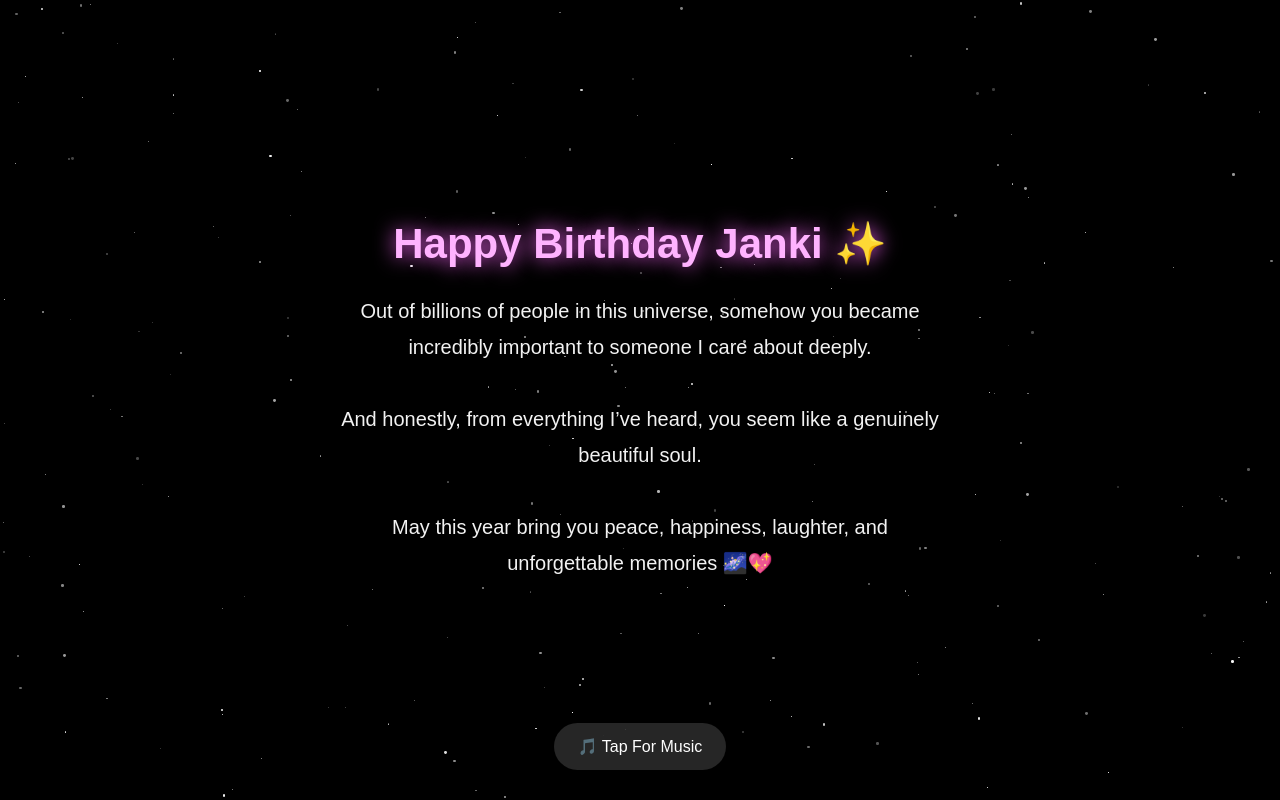
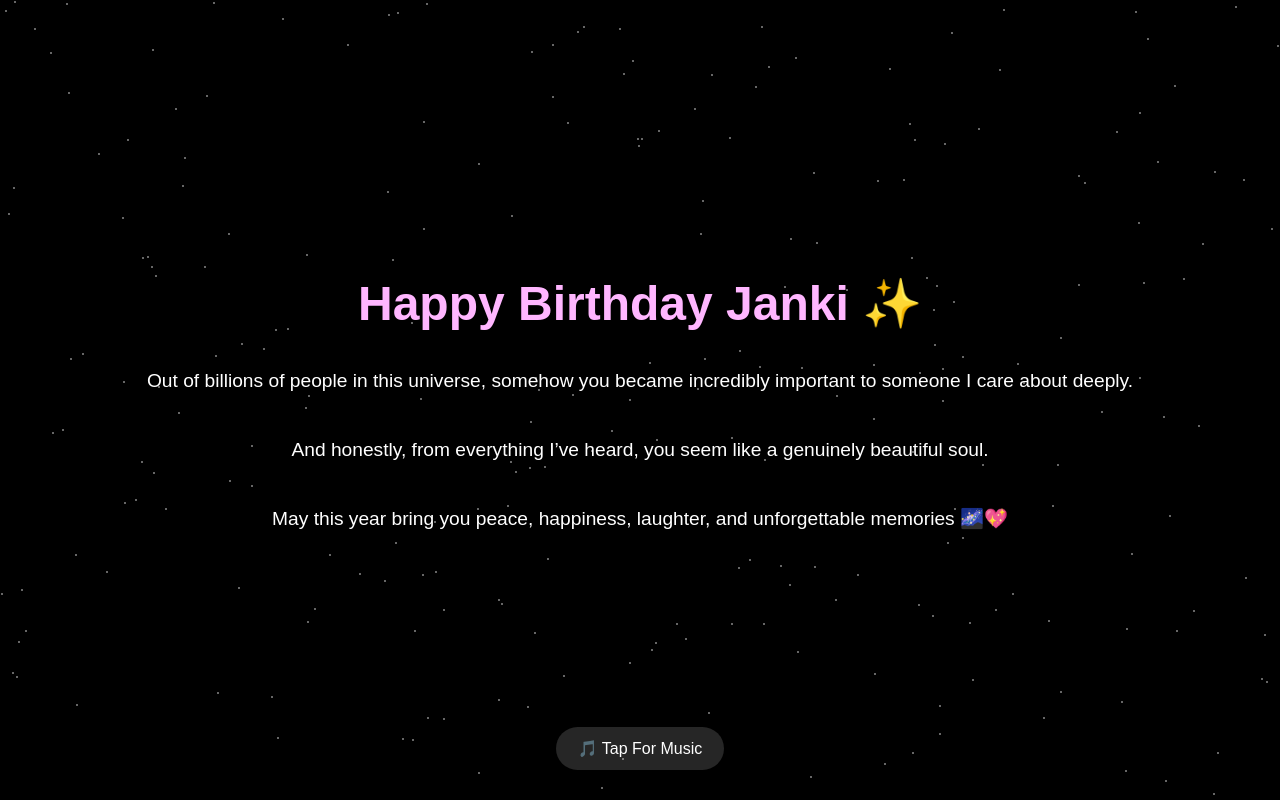
Before and after one commit to krishnadityarana/lawl, a plain HTML site: page index.html in a window 1280 px wide. Drawn offline with Linux system fonts and the light colour scheme.

Commit message:
Update index.html

```diff
--- a/index.html
+++ b/index.html
@@ -1,30 +1,28 @@
 <!DOCTYPE html>
 <html lang="en">
+
 <head>
+
 <meta charset="UTF-8">
-<meta name="viewport" content="width=device-width, initial-scale=1.0">
+
+<meta name="viewport"
+content="width=device-width, initial-scale=1.0">
 
 <title>Happy Birthday Janki ✨</title>
 
 <style>
 
-*{
+body{
     margin:0;
-    padding:0;
-    box-sizing:border-box;
-}
-
-body{
-    width:100%;
-    height:100vh;
     overflow:hidden;
     background:black;
-    font-family:Arial, sans-serif;
+    color:white;
+    font-family:Arial;
     display:flex;
     justify-content:center;
     align-items:center;
+    height:100vh;
     text-align:center;
-    color:white;
 }
 
 #stars{
@@ -35,42 +33,45 @@ body{
 
 .star{
     position:absolute;
+    width:2px;
+    height:2px;
     background:white;
     border-radius:50%;
-    animation:twinkle linear infinite;
+    animation:twinkle 3s infinite;
 }
 
 @keyframes twinkle{
-    0%{opacity:0.2;}
-    50%{opacity:1;}
-    100%{opacity:0.2;}
+
+    0%,100%{
+        opacity:0.2;
+    }
+
+    50%{
+        opacity:1;
+    }
 }
 
 .content{
-    position:relative;
-    z-index:10;
-    width:85%;
-    max-width:600px;
-    animation:fadeIn 3s ease;
+    z-index:2;
+    padding:20px;
+    animation:fadeIn 3s;
 }
 
 h1{
-    font-size:42px;
-    margin-bottom:25px;
-    color:#ffb3ff;
-    text-shadow:0 0 20px #ff66ff;
+    font-size:3rem;
+    color:#ffb6ff;
 }
 
 p{
-    font-size:20px;
+    font-size:1.2rem;
     line-height:1.8;
-    color:#f2f2f2;
 }
 
 @keyframes fadeIn{
+
     from{
         opacity:0;
-        transform:translateY(30px);
+        transform:translateY(20px);
     }
 
     to{
@@ -82,16 +83,16 @@ p{
 #musicBtn{
     position:absolute;
     bottom:30px;
-    padding:14px 24px;
+    padding:12px 22px;
     border:none;
     border-radius:30px;
     background:rgba(255,255,255,0.15);
     color:white;
     font-size:16px;
-    backdrop-filter:blur(10px);
 }
 
 </style>
+
 </head>
 
 <body>
@@ -124,44 +125,50 @@ p{
 </button>
 
 <audio id="music" loop>
-    <source src="https://cdn.pixabay.com/download/audio/2022/03/15/audio_c8d9c7f6fd.mp3?filename=beautiful-relaxing-music-14437.mp3" type="audio/mpeg">
+
+<source
+src="https://cdn.pixabay.com/download/audio/2022/03/15/audio_c8d9c7f6fd.mp3?filename=beautiful-relaxing-music-14437.mp3"
+type="audio/mpeg">
+
 </audio>
 
 <script>
 
-const starsContainer = document.getElementById("stars");
+const starsContainer =
+document.getElementById("stars");
 
-for(let i=0; i<250; i++){
+for(let i=0;i<250;i++){
 
-    let star = document.createElement("div");
+    let star =
+    document.createElement("div");
 
     star.classList.add("star");
 
-    let size = Math.random()*3;
+    star.style.left =
+    Math.random()*window.innerWidth + "px";
 
-    star.style.width = size + "px";
-    star.style.height = size + "px";
-
-    star.style.left = Math.random()*window.innerWidth + "px";
-    star.style.top = Math.random()*window.innerHeight + "px";
-
-    star.style.animationDuration =
-        (Math.random()*5 + 2) + "s";
+    star.style.top =
+    Math.random()*window.innerHeight + "px";
 
     starsContainer.appendChild(star);
 }
 
-const musicBtn = document.getElementById("musicBtn");
-const music = document.getElementById("music");
+const musicBtn =
+document.getElementById("musicBtn");
 
-musicBtn.addEventListener("click", () => {
+const music =
+document.getElementById("music");
+
+musicBtn.addEventListener("click", ()=>{
 
     music.play();
 
-    musicBtn.innerHTML = "✨ Enjoy The Universe ✨";
+    musicBtn.innerHTML =
+    "✨ Enjoy The Universe ✨";
 });
 
 </script>
 
 </body>
+
 </html>
```
Lines whose indentation alone changed are shown as unchanged.
